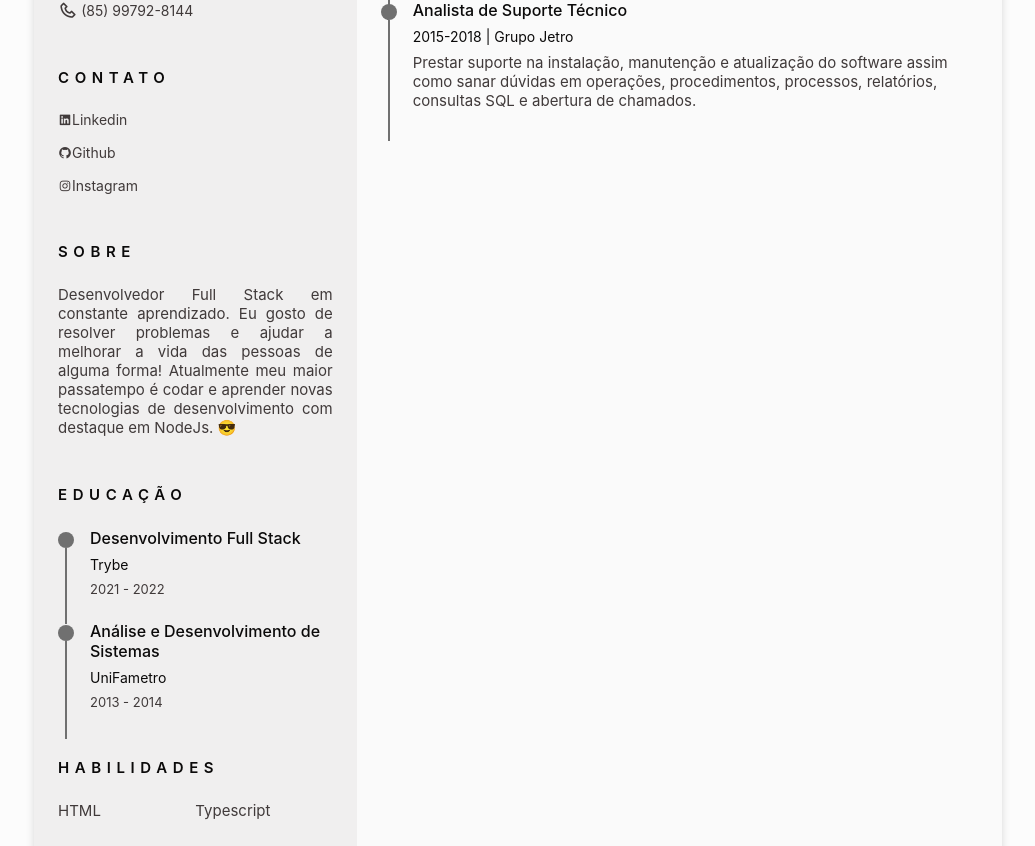
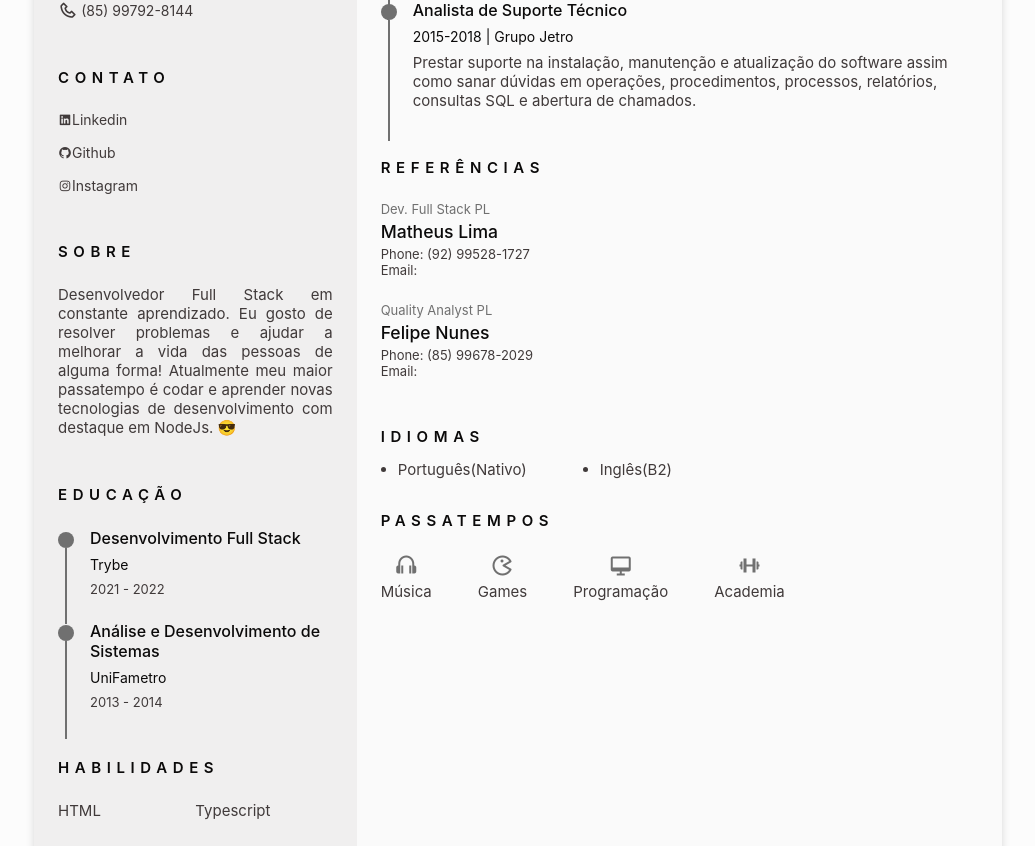
Before and after one commit to f3gomes/vite-resume-builder, a React (Vite) app: page / in a window 1280 px wide. Shown: the part 450-1296 px from the top of the page, without its empty margins (122-1157 px from the left). Built offline with nearby package versions, Linux system fonts and the light colour scheme.

Commit message:
finish data refactor

```diff
--- a/src/components/ResumeForm.jsx
+++ b/src/components/ResumeForm.jsx
@@ -59,7 +59,7 @@ export default function ResumeForm() {
               className="input-form"
               onClick={() => updateCV(inputState)}
             >
-              Update CV
+              SAVE
             </button>
 
             <button
@@ -67,7 +67,7 @@ export default function ResumeForm() {
               className="input-form"
               onClick={handleResetData}
             >
-              RESET DATA
+              RESET
             </button>
 
             <button
--- a/src/components/ResumeFull.jsx
+++ b/src/components/ResumeFull.jsx
@@ -226,33 +226,22 @@ export default function ResumeLeft(props) {
               <p className="certificate__description">My first certificate.</p>
             </div>
           </div>
-        </section>
+        </section> */}
 
         <section className="references section" id="references">
           <h2 className="section-title">Referências</h2>
 
           <div className="reference__container bd-grid">
-            <div className="references__content bd-grid">
-              <span className="references__subtitle">
-                {resumeState[43].value}
-              </span>
-              <h3 className="references__title">{resumeState[44].value}</h3>
-              <ul className="references__contact">
-                <li>Phone: {resumeState[45].value}</li>
-                <li>Email: {resumeState[46].value}</li>
-              </ul>
-            </div>
-
-            <div className="references__content bd-grid">
-              <span className="references__subtitle">
-                {resumeState[47].value}
-              </span>
-              <h3 className="references__title">{resumeState[48].value}</h3>
-              <ul className="references__contact">
-                <li>Phone: {resumeState[49].value}</li>
-                <li>Email: {resumeState[50].value}</li>
-              </ul>
-            </div>
+            {resumeState[10].map((item) => (
+              <div className="references__content bd-grid" key={item.id}>
+                <span className="references__subtitle">{item.title}</span>
+                <h3 className="references__title">{item.name}</h3>
+                <ul className="references__contact">
+                  <li>Phone: {item.phone}</li>
+                  <li>Email: {item.email}</li>
+                </ul>
+              </div>
+            ))}
           </div>
         </section>
 
@@ -261,15 +250,11 @@ export default function ResumeLeft(props) {
 
           <div className="languages__container">
             <ul className="languages__content bd-grid">
-              <li className="languages__name">
-                <span className="languages__circle"></span>{" "}
-                {resumeState[51].value}
-              </li>
-
-              <li className="languages__name">
-                <span className="languages__circle"></span>{" "}
-                {resumeState[52].value}
-              </li>
+              {resumeState[11].map((item) => (
+                <li className="languages__name" key={item.id}>
+                  <span className="languages__circle"></span> {item.value}
+                </li>
+              ))}
             </ul>
           </div>
         </section>
@@ -278,27 +263,14 @@ export default function ResumeLeft(props) {
           <h2 className="section-title">Passatempos</h2>
 
           <div className="interests__container bd-grid">
-            <div className="interests__content">
-              <i className="bx bx-headphone interests__icon"></i>
-              <span className="interests__name">{resumeState[53].value}</span>
-            </div>
-
-            <div className="interests__content">
-              <i className="bx bx-game interests__icon"></i>
-              <span className="interests__name">{resumeState[54].value}</span>
-            </div>
-
-            <div className="interests__content">
-              <i className="bx bx-desktop interests__icon"></i>
-              <span className="interests__name">{resumeState[55].value}</span>
-            </div>
-
-            <div className="interests__content">
-              <i className="bx bx-dumbbell interests__icon"></i>
-              <span className="interests__name">{resumeState[56].value}</span>
-            </div>
+            {resumeState[12].map((item) => (
+              <div className="interests__content" key={item.id}>
+                <i className={item.icon}></i>
+                <span className="interests__name">{item.value}</span>
+              </div>
+            ))}
           </div>
-        </section> */}
+        </section>
       </div>
     </>
   );
--- a/src/data/FelipeData.js
+++ b/src/data/FelipeData.js
@@ -169,50 +169,20 @@ export const data = [
   [
     {
       id: 0,
-      key: "refTitle1",
-      value: "Dev. Full Stack PL",
+      key: "Referência 1",
+      title: "Dev. Full Stack PL",
+      name: "Matheus Lima",
+      phone: "(92) 99528-1727",
+      mail: "mldn.fis@uea.edu.br",
     },
 
     {
       id: 1,
-      key: "refName1",
-      value: "Matheus Lima",
-    },
-
-    {
-      id: 2,
-      key: "refPhone1",
-      value: "(92) 99528-1727",
-    },
-
-    {
-      id: 3,
-      key: "refEmail1",
-      value: "mldn.fis@uea.edu.br",
-    },
-
-    {
-      id: 4,
-      key: "refTitle2",
-      value: "Quality Analyst PL",
-    },
-
-    {
-      id: 5,
-      key: "refName2",
-      value: "Felipe Nunes",
-    },
-
-    {
-      id: 6,
-      key: "refPhone2",
-      value: "(85) 99678-2029",
-    },
-
-    {
-      id: 7,
-      key: "refEmail2",
-      value: "felipe.f9@live.com",
+      key: "Referência 2",
+      title: "Quality Analyst PL",
+      name: "Felipe Nunes",
+      phone: "(85) 99678-2029",
+      mail: "felipe.f9@live.com",
     },
   ],
 
@@ -221,13 +191,13 @@ export const data = [
   [
     {
       id: 0,
-      key: "lang1",
+      key: "Idioma 1",
       value: "Português(Nativo)",
     },
 
     {
       id: 1,
-      key: "lang2",
+      key: "Idioma 2",
       value: "Inglês(B2)",
     },
   ],
@@ -236,33 +206,31 @@ export const data = [
 
   [
     {
-      id: 53,
-      key: "hob1",
+      id: 0,
+      key: "Hobby 1",
       value: "Música",
+      icon: "bx bx-headphone interests__icon",
     },
 
     {
-      id: 54,
-      key: "hob2",
+      id: 1,
+      key: "Hobby 2",
       value: "Games",
+      icon: "bx bx-game interests__icon",
     },
 
     {
-      id: 55,
-      key: "hob3",
+      id: 2,
+      key: "Hobby 3",
       value: "Programação",
+      icon: "bx bx-desktop interests__icon",
     },
 
     {
-      id: 56,
-      key: "hob4",
+      id: 3,
+      key: "Hobby 4",
       value: "Academia",
-    },
-
-    {
-      id: 57,
-      key: "hob5",
-      value: null,
+      icon: "bx bx-dumbbell interests__icon",
     },
   ],
 ];
```
